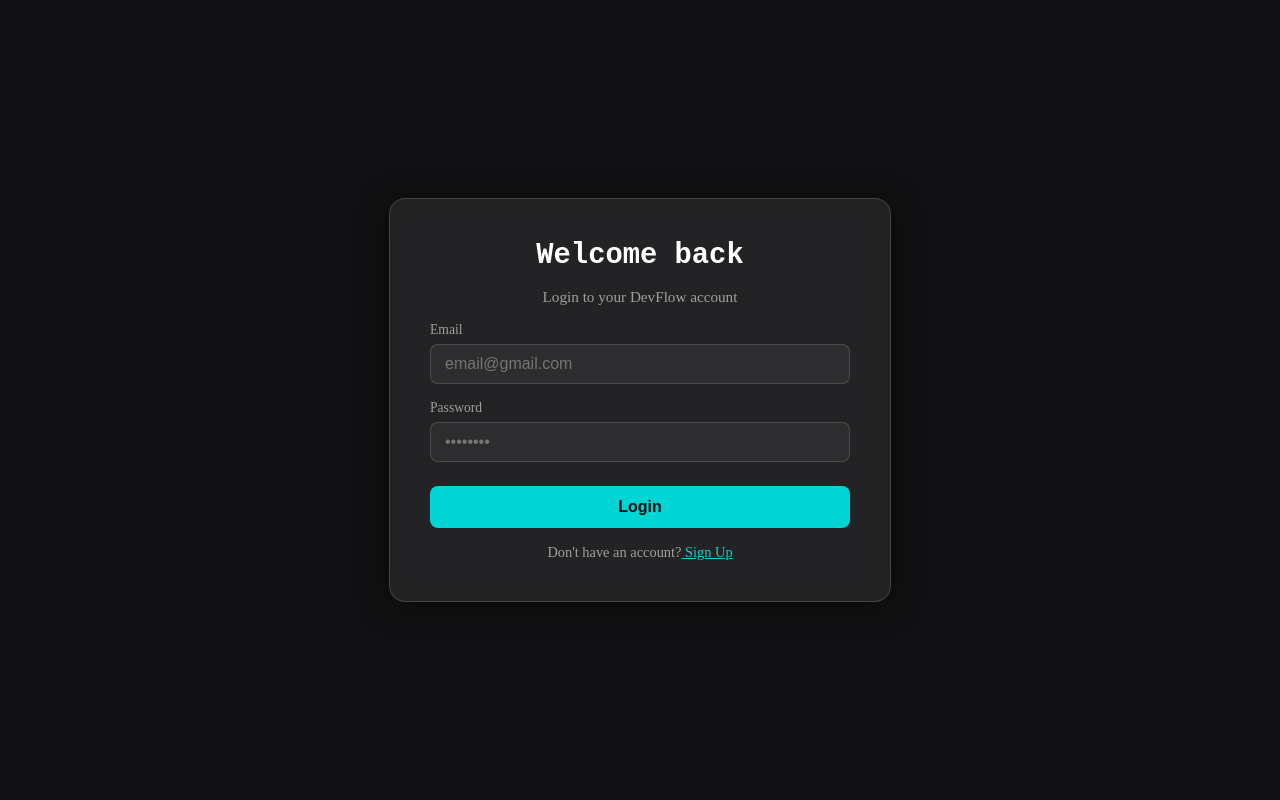
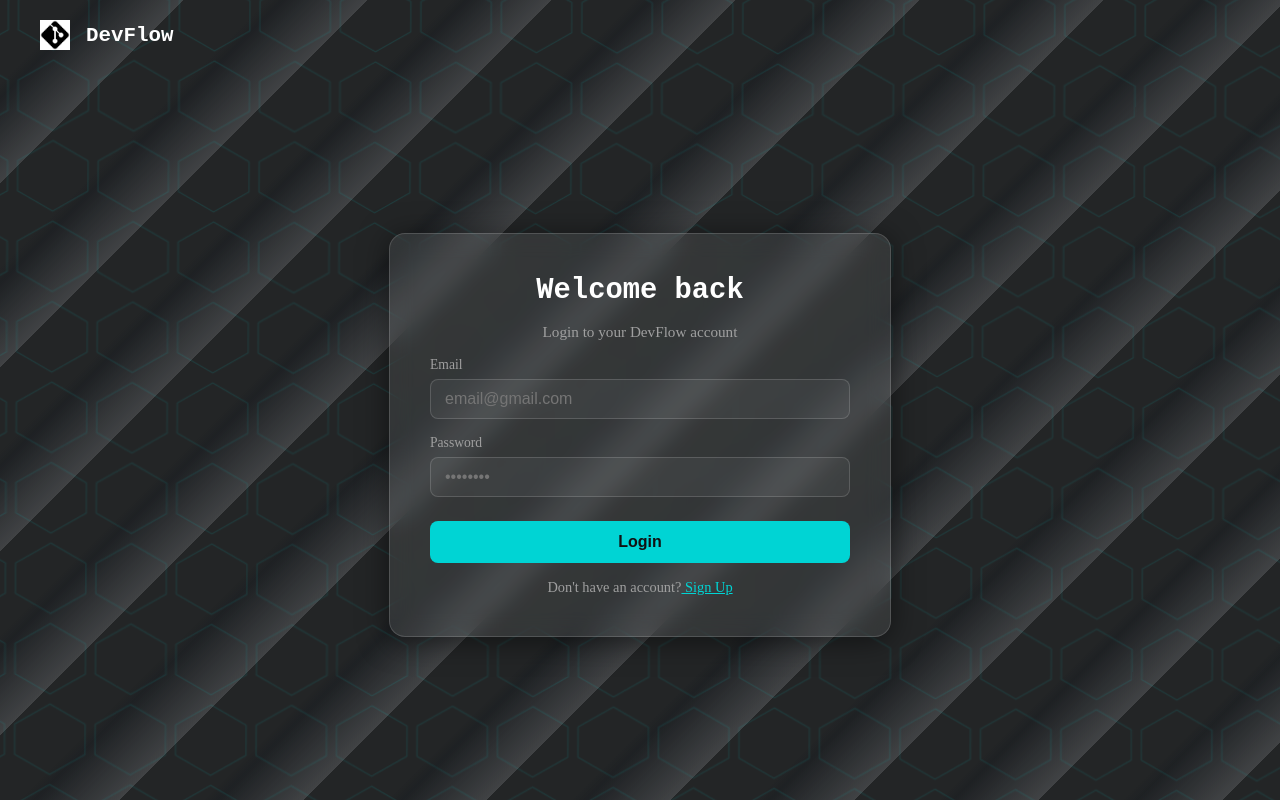
Before and after one commit to Arpan25AK/DevFlow-Web, a React (Vite) app: page /login in a window 1280 px wide. Built offline with nearby package versions, Linux system fonts and the light colour scheme.

Commit message:
made major changes to the bg of each page and created the signup page

```diff
--- a/src/pages/Home/Home.module.css
+++ b/src/pages/Home/Home.module.css
@@ -2,21 +2,46 @@
     position: relative;
     min-height: 100vh;
     width: 100%;
+    background: #181c21;
 }
 
-.vantaBg {
+.patternBg {
     position: fixed;
     top: 0;
     left: 0;
-    width: 100vw;
-    height: 100vh;
-    z-index: -1;
-    pointer-events: none;
+    width: 100%;
+    height: 100%;
+    overflow: hidden;
+    background: repeating-linear-gradient(
+            135deg,
+            #232526 0px,
+            #232526 60px,
+            #23252699 70px,
+            #414345 130px
+    );
+    z-index: 0;
+}
+
+.cubeSvg {
+    position: absolute;
+    width: 200%;
+    height: 200%;
+    left: -30%;
+    top: -20%;
+    background: transparent;
+    opacity: 0.7;
+    z-index: 1;
+    animation: cubeMove 18s linear infinite alternate;
+}
+
+@keyframes cubeMove {
+    from { transform: translateY(0) scale(1); }
+    to   { transform: translateY(-20%) scale(1.02) rotate(1deg); }
 }
 
 .content {
     position: relative;
-    z-index: 1;
+    z-index: 2;
     width: 100%;
     pointer-events: all;
 }
--- a/src/pages/Login/Login.module.css
+++ b/src/pages/Login/Login.module.css
@@ -1,18 +1,88 @@
 .bg {
     min-height: 100vh;
     width: 100%;
-    background-color: #111113;
+    margin: 0;
+    display: flex;
+    flex-direction: column;
+    background: #181c21;
+    position: relative;
+    overflow: hidden;
+}
+
+.patternBg {
+    position: fixed;
+    top: 0;
+    left: 0;
+    width: 100%;
+    height: 100%;
+    overflow: hidden;
+    background: repeating-linear-gradient(
+            135deg,
+            #232526 0px,
+            #232526 60px,
+            #23252699 70px,
+            #414345 130px
+    );
+    z-index: 0;
+}
+
+.cubeSvg {
+    position: absolute;
+    width: 200%;
+    height: 200%;
+    left: -30%;
+    top: -20%;
+    background: transparent;
+    opacity: 0.7;
+    z-index: 1;
+    animation: cubeMove 18s linear infinite alternate;
+}
+
+@keyframes cubeMove {
+    from { transform: translateY(0) scale(1); }
+    to   { transform: translateY(-20%) scale(1.02) rotate(1deg); }
+}
+
+.pageContent {
+    position: relative;
+    z-index: 2;
+    display: flex;
+    flex-direction: column;
+    min-height: 100vh;
+}
+
+.navbar {
+    display: flex;
+    align-items: center;
+    padding: 20px 40px;
+}
+
+.logogrp {
+    display: flex;
+    gap: 10px;
+    align-items: center;
+}
+
+.logoimg {
+    width: 30px;
+    height: 30px;
+}
+
+.logoText {
+    color: #ffffff;
+    font-family: 'Roboto Mono', monospace;
+    font-size: 1.3rem;
+    font-weight: bold;
+    background: transparent;
+    border: none;
+    cursor: pointer;
+}
+
+.formWrapper {
+    flex: 1;
     display: flex;
     align-items: center;
     justify-content: center;
-}
-
-.container {
-    display: flex;
-    justify-content: center;
-    align-items: center;
-    width: 100%;
-    padding: 2vw;
 }
 
 .glassBox {
@@ -91,9 +161,7 @@
     transition: background 0.2s;
 }
 
-.submitBtn:hover {
-    background: #00b4b4;
-}
+.submitBtn:hover { background: #00b4b4; }
 
 .submitBtn:disabled {
     background: #005555;
@@ -122,29 +190,13 @@
     text-decoration: underline;
 }
 
-/* ── Responsive ── */
 @media (max-width: 768px) {
-    .glassBox {
-        width: 80vw;
-        padding: 30px;
-    }
-
-    .title {
-        font-size: 1.4rem;
-    }
+    .glassBox { width: 80vw; padding: 30px; }
+    .title { font-size: 1.4rem; }
 }
 
 @media (max-width: 480px) {
-    .glassBox {
-        width: 90vw;
-        padding: 24px;
-    }
-
-    .title {
-        font-size: 1.2rem;
-    }
-
-    .submitBtn {
-        font-size: 0.95rem;
-    }
+    .glassBox { width: 90vw; padding: 24px; }
+    .title { font-size: 1.2rem; }
+    .submitBtn { font-size: 0.95rem; }
 }
--- a/src/pages/Login/index.jsx
+++ b/src/pages/Login/index.jsx
@@ -1,6 +1,7 @@
 import { useNavigate } from 'react-router-dom'
 import styles from './Login.module.css'
 import { useState } from "react"
+import logo from "../../assets/git.jpg"
 
 function Login() {
     const navigate = useNavigate()
@@ -23,7 +24,7 @@
                 SetError(token || 'Invalid credentials')
             } else {
                 localStorage.setItem('token', token)
-                navigate('/dashboard')
+                navigate('/')
             }
         } catch (err) {
             SetError('Something went wrong. Try again.')
@@ -31,9 +32,31 @@
             SetLoading(false)
         }
     }
+
     return (
         <div className={styles.bg}>
-            <div className={styles.container}>
+
+            <div className={styles.patternBg}>
+                <svg className={styles.cubeSvg} xmlns="http://www.w3.org/2000/svg">
+                    <defs>
+                        <pattern id="cubes" x="0" y="0" width="80" height="80" patternUnits="userSpaceOnUse">
+                            <polygon points="40,5 75,25 75,55 40,75 5,55 5,25" fill="none" stroke="#00d4d433" strokeWidth="1"/>
+                        </pattern>
+                    </defs>
+                    <rect width="100%" height="100%" fill="url(#cubes)"/>
+                </svg>
+            </div>
+
+            <div className={styles.pageContent}>
+
+                <div className={styles.navbar}>
+                    <div className={styles.logogrp}>
+                        <img className={styles.logoimg} src={logo} alt="logo" />
+                        <button className={styles.logoText} onClick={() => navigate('/')}>DevFlow</button>
+                    </div>
+                </div>
+
+                <div className={styles.formWrapper}>
                     <div className={styles.glassBox}>
 
                         <h2 className={styles.title}>Welcome back</h2>
@@ -80,6 +103,8 @@
 
                     </div>
                 </div>
+
+            </div>
         </div>
     )
 }
--- a/src/pages/Signup/Signup.module.css
+++ b/src/pages/Signup/Signup.module.css
@@ -0,0 +1,81 @@
+.bg {
+    min-height: 100vh;
+    width: 100%;
+    margin: 0;
+    display: flex;
+    flex-direction: column;
+    background: #181c21;
+    position: relative;
+    overflow: hidden;
+}
+
+.patternBg {
+    position: fixed;
+    top: 0;
+    left: 0;
+    width: 100%;
+    height: 100%;
+    overflow: hidden;
+    background: repeating-linear-gradient(
+            135deg,
+            #232526 0px,
+            #232526 60px,
+            #23252699 70px,
+            #414345 130px
+    );
+    z-index: 0;
+}
+
+.cubeSvg {
+    position: absolute;
+    width: 200%;
+    height: 200%;
+    left: -30%;
+    top: -20%;
+    background: transparent;
+    opacity: 0.7;
+    z-index: 1;
+    animation: cubeMove 18s linear infinite alternate;
+}
+
+@keyframes cubeMove {
+    from { transform: translateY(0) scale(1); }
+    to   { transform: translateY(-20%) scale(1.02) rotate(1deg); }
+}
+
+.pageContent {
+    position: relative;
+    z-index: 2;
+    display: flex;
+    flex-direction: column;
+    min-height: 100vh;
+}
+
+.logogrp {
+    display: flex;
+    gap: 10px;
+    align-items: center;
+    padding: 20px 40px;
+}
+
+.logoimg {
+    width: 30px;
+    height: 30px;
+}
+
+.logo {
+    color: #ffffff;
+    font-family: 'Roboto Mono', monospace;
+    font-size: 1.3rem;
+    background: transparent;
+    border: none;
+    cursor: pointer;
+    font-weight: bold;
+}
+
+.formWrapper {
+    flex: 1;
+    display: flex;
+    align-items: center;
+    justify-content: center;
+}
--- a/src/pages/Signup/index.jsx
+++ b/src/pages/Signup/index.jsx
@@ -1,22 +1,111 @@
 import { useNavigate } from 'react-router-dom'
-import styles from './Signup.module.css'
 import { useState } from "react"
+import loginStyles from '../Login/Login.module.css'
+import signupStyles from './Signup.module.css'
+import logo from "../../assets/git.jpg"
 
 function Signup() {
     const navigate = useNavigate()
     const [Email, SetEmail] = useState('')
     const [Password, SetPassword] = useState('')
     const [Loading, SetLoading] = useState(false)
+    const [Error, SetError] = useState('')
 
-    const hanleSignup = async() => {
+    const handleSignup = async () => {
         SetLoading(true)
-
-
+        SetError('')
+        try {
+            const response = await fetch('http://localhost:8080/api/auth/signup', {
+                method: 'POST',
+                headers: {'Content-Type': 'application/json'},
+                body: JSON.stringify({email: Email, password: Password})
+            })
+            const result = await response.text()
+            if (!response.ok) {
+                SetError(result || 'User already exists!')
+            } else {
+                navigate('/login')
+            }
+        } catch (err) {
+            SetError("Something went wrong. Try again!")
+        } finally {
+            SetLoading(false)
+        }
     }
 
+    return (
+        <div className={signupStyles.bg}>
 
-    return (
-        <h1>hello</h1>
+            {/* Animated background */}
+            <div className={signupStyles.patternBg}>
+                <svg className={signupStyles.cubeSvg} xmlns="http://www.w3.org/2000/svg">
+                    <defs>
+                        <pattern id="cubes" x="0" y="0" width="80" height="80" patternUnits="userSpaceOnUse">
+                            <polygon points="40,5 75,25 75,55 40,75 5,55 5,25" fill="none" stroke="#00d4d433" strokeWidth="1"/>
+                        </pattern>
+                    </defs>
+                    <rect width="100%" height="100%" fill="url(#cubes)"/>
+                </svg>
+            </div>
+
+            {/* Page content above background */}
+            <div className={signupStyles.pageContent}>
+
+                <div className={signupStyles.logogrp}>
+                    <img className={signupStyles.logoimg} src={logo} alt="logo" />
+                    <button className={signupStyles.logo} onClick={() => navigate('/')}>DevFlow</button>
+                </div>
+
+                <div className={signupStyles.formWrapper}>
+                    <div className={loginStyles.glassBox}>
+
+                        <h2 className={loginStyles.title}>Welcome User</h2>
+                        <p className={loginStyles.subtitle}>Signup for a new DevFlow account</p>
+
+                        {Error && <p className={loginStyles.error}>{Error}</p>}
+
+                        <div className={loginStyles.inputGroup}>
+                            <label className={loginStyles.sideHeader}>Email</label>
+                            <input
+                                className={loginStyles.inputBox}
+                                type="email"
+                                placeholder="email@gmail.com"
+                                value={Email}
+                                onChange={(e) => SetEmail(e.target.value)}
+                            />
+                        </div>
+
+                        <div className={loginStyles.inputGroup}>
+                            <label className={loginStyles.sideHeader}>Password</label>
+                            <input
+                                className={loginStyles.inputBox}
+                                type="password"
+                                placeholder="••••••••"
+                                value={Password}
+                                onChange={(e) => SetPassword(e.target.value)}
+                            />
+                        </div>
+
+                        <div className={loginStyles.btnContainer}>
+                            <button
+                                className={loginStyles.submitBtn}
+                                onClick={handleSignup}
+                                disabled={Loading}
+                            >
+                                {Loading ? 'Signing up...' : 'Signup'}
+                            </button>
+                        </div>
+
+                        <p className={loginStyles.switchText}>
+                            Already have an account?
+                            <span onClick={() => navigate('/login')}> Login</span>
+                        </p>
+
+                    </div>
+                </div>
+
+            </div>
+        </div>
     )
 }
 
```
Also changed, not shown: src/pages/Home/index.jsx (+12 -36 lines). Lines whose indentation alone changed are shown as unchanged.
